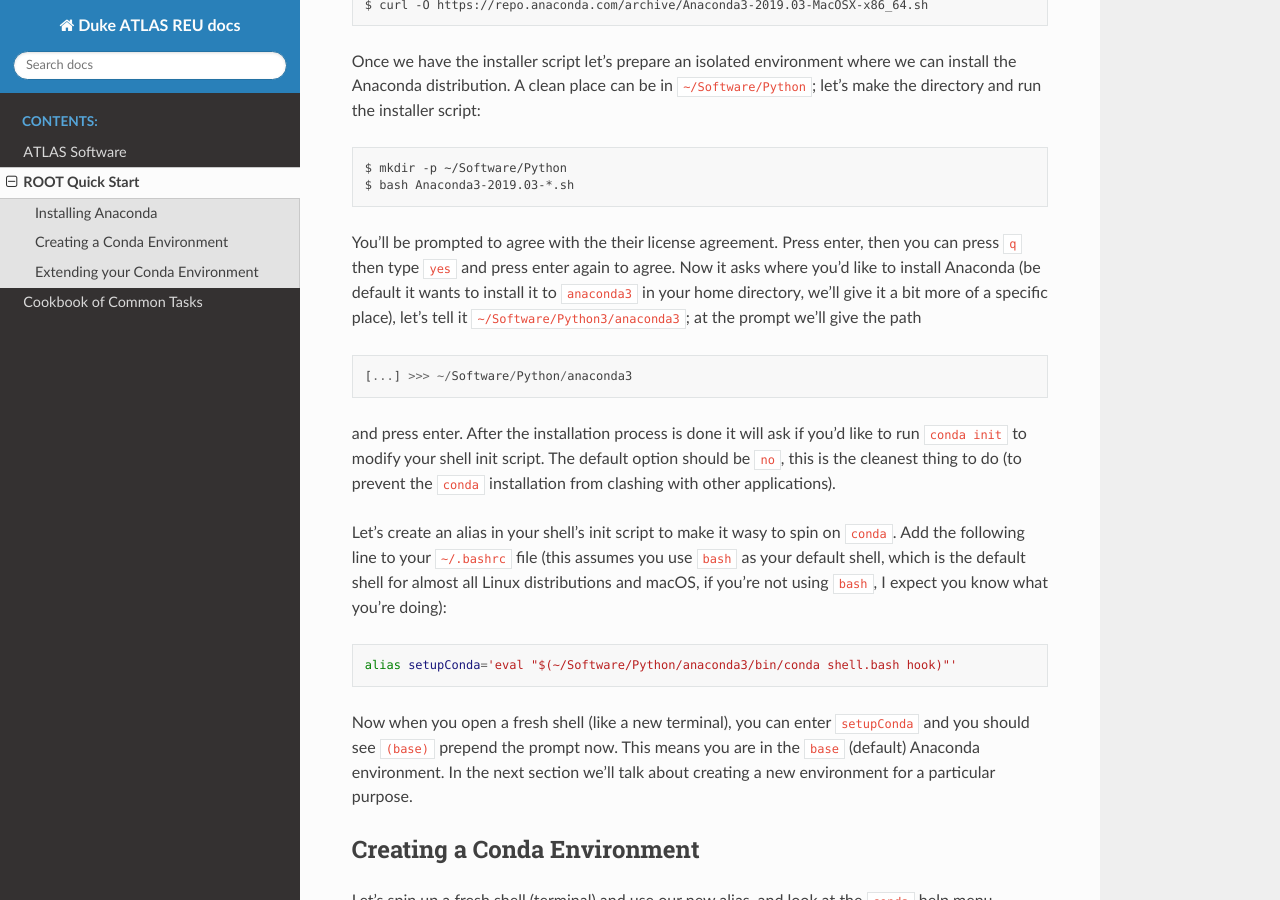
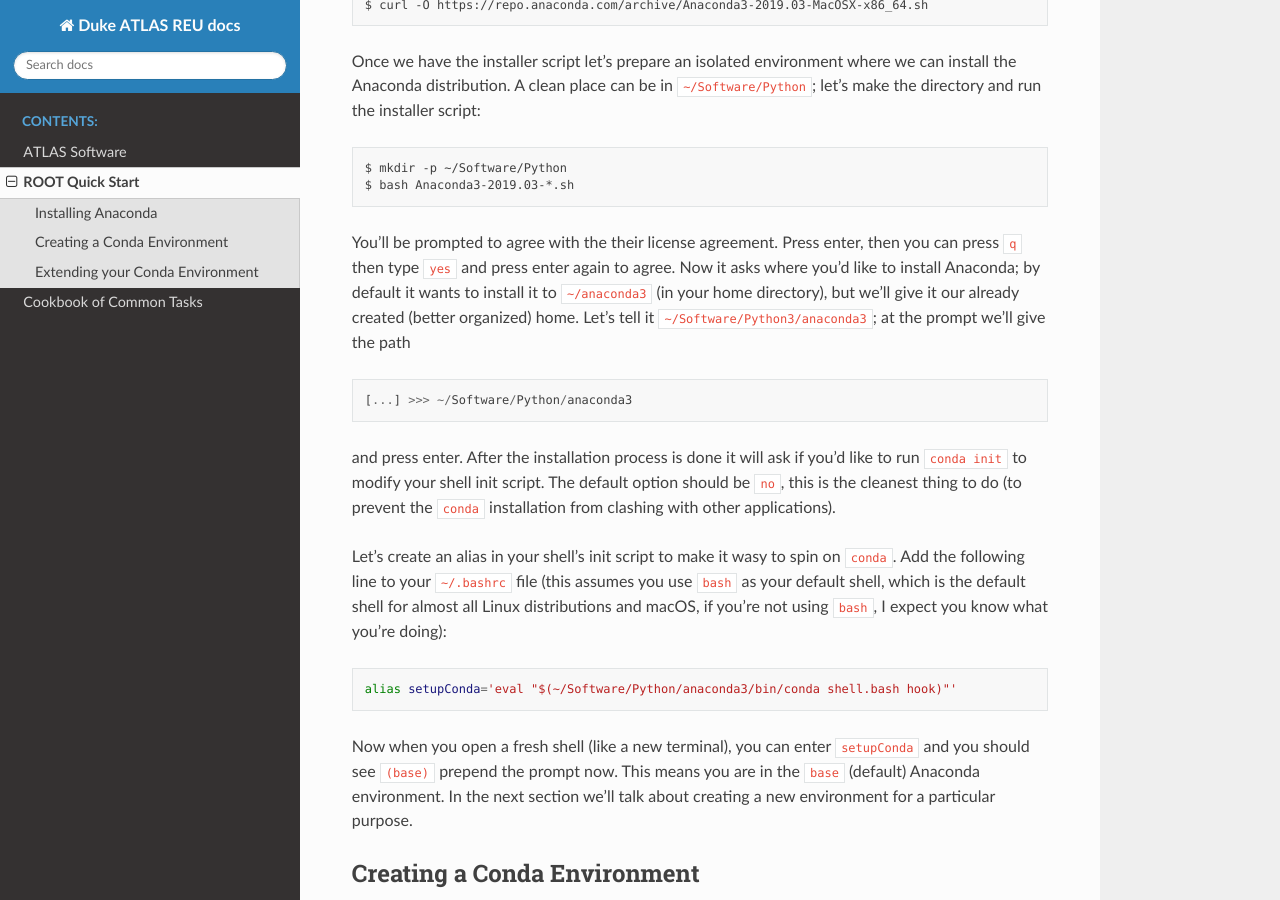
Before and after one commit to escambron/hep101-docs, a Sphinx documentation site: the page built from docs/root.rst, in a window 1280 px wide and 900 px high, scrolled down 805 px. Built offline with Sphinx 7.4.7 and the Read the Docs theme 2.0.0, drawn with Linux system fonts in a browser that asks for light colours.

Commit message:
typo and wording

```diff
--- a/docs/root.rst
+++ b/docs/root.rst
@@ -54,10 +54,11 @@ run the installer script:
 
 You'll be prompted to agree with the their license agreement. Press
 enter, then you can press ``q`` then type ``yes`` and press enter
-again to agree. Now it asks where you'd like to install Anaconda (be
-default it wants to install it to ``anaconda3`` in your home
-directory, we'll give it a bit more of a specific place), let's tell
-it ``~/Software/Python3/anaconda3``; at the prompt we'll give the path
+again to agree. Now it asks where you'd like to install Anaconda; by
+default it wants to install it to ``~/anaconda3`` (in your home
+directory), but we'll give it our already created (better organized)
+home. Let's tell it ``~/Software/Python3/anaconda3``; at the prompt
+we'll give the path
 
 .. code-block::
 
```
